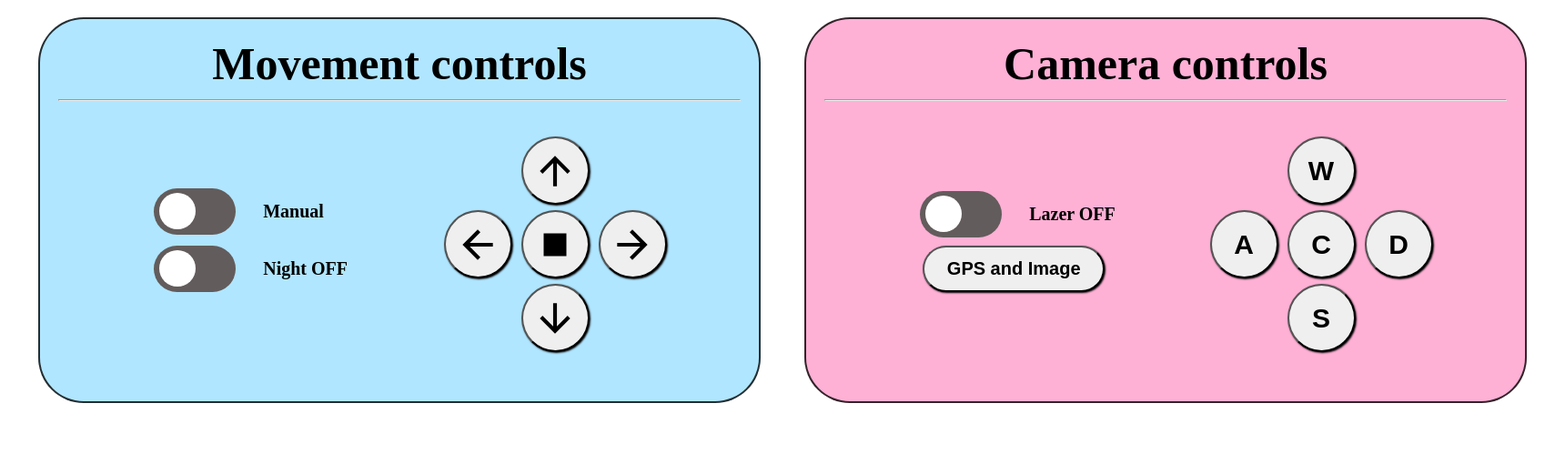
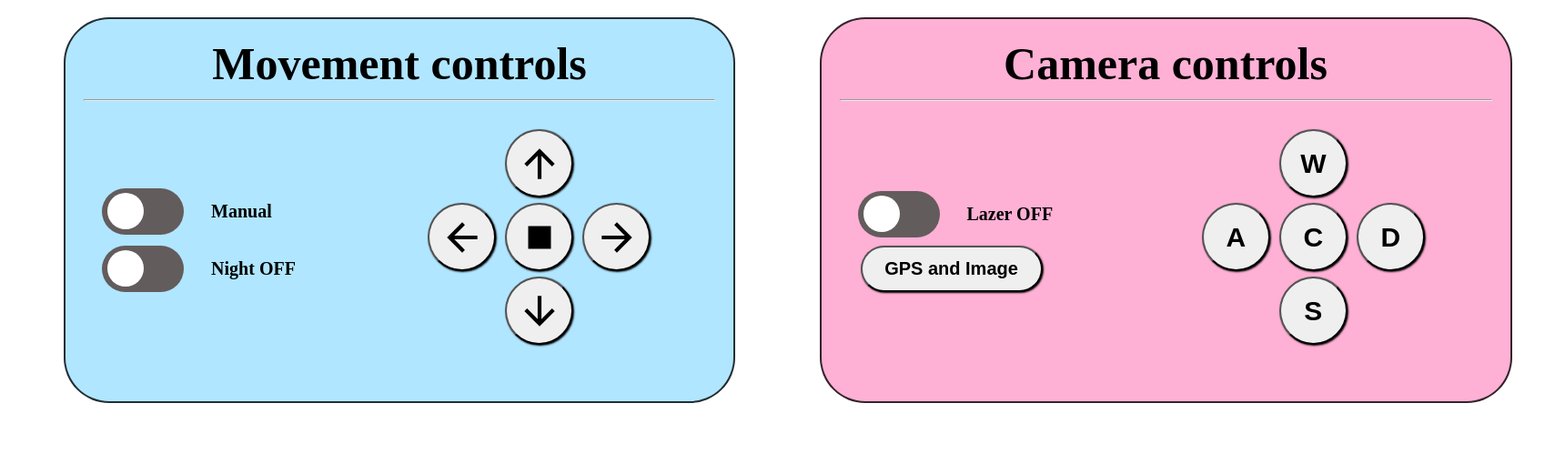
Before and after one commit to ronanbkr/ourtank, a Flask app: page /video_page in a window 1720 px wide. Shown: the part 616-1137 px from the top of the page at 91% size. Run offline with Flask 2, Linux system fonts and the light colour scheme; data that the repository does not hold is empty; parts of the project's set-up code (start-up, migrations or seed data) failed here and were passed over.

Commit message:
UI improvements

```diff
--- a/src/RaspberryPiRo_code/templates/index.html
+++ b/src/RaspberryPiRo_code/templates/index.html
@@ -1,5 +1,6 @@
 <html>
   <head>
+    <meta name="viewport" content="width=device-width, initial-scale=1.0">
     <title>Demonstration</title>
     <script src="https://ajax.googleapis.com/ajax/libs/jquery/3.4.1/jquery.min.js"></script>
     <style>
@@ -64,7 +65,7 @@
       }
 
       .switchContents {
-        padding-left: 20%;
+        /* padding-left: 5% */
         width: fit-content;
         display: flex;
         flex-direction: row;
@@ -138,7 +139,7 @@
 
       .control-item {
         vertical-align: middle;
-        width: 750px;
+        /* width: 6;  */
         height: 380px;
         position: relative;
         display: inline-block;
@@ -158,12 +159,13 @@
       .controller {
         justify-items: center;
         display: flex;
-        margin-left: -5%;
+
       }
 
       form {
+
         padding: 0 10px;
-        margin-top: 3%;
+        /* margin-top: 3%; */
       }
 
       img {
@@ -374,10 +376,19 @@
     //     })
     //    }, 500);
     //  }
+    function calculateHeight() {
+      const height = window.innerHeight|| document.documentElement.clientHeight||
+      document.body.clientHeight;
+    }
+
+    function calculateWidth() {
+      const width  = window.innerWidth || document.documentElement.clientWidth ||
+      document.body.clientWidth;
+    }
     </script>
 
   </head>
-  <body>
+  <body style="max-width: calculateWidth(); max-height: calculateHeight() ;">
 
     <div class="grid-container">
       <div class="grid-item" style="margin: 0% 5% 0% 5%">Day/Night Camera View
@@ -420,7 +431,7 @@
                   value='up' type = "button" name='Forward' onmouseup="stop(this.id)" onmousedown="choose(this.id, this.value)">
                     <img class="icon" src="/static/arrow_upward.svg">
                   </button>
-                  <br/>
+                  <div style="display: inline-block;">
                     <button id='ArrowLeft' class='control' value='left' type = "button" name='Left' onmouseup="stop(this.id)" onmousedown="choose(this.id, this.value)">
                       <img class="icon" src="/static/arrow_back.svg">
                     </button>
@@ -430,7 +441,7 @@
                     <button id='ArrowRight' class='control' value='right' type = "button" name='Right' onmouseup="stop(this.id)" onmousedown="choose(this.id, this.value)">
                       <img class="icon" src="/static/arrow_forward.svg">
                     </button>
-                    <br/>
+                  </div>
                     <button id='ArrowDown' class='control' value='down' type = "button" name='Reverse' onmouseup="stop(this.id)" onmousedown="choose(this.id, this.value)">
                       <img class="icon" src="/static/arrow_downward.svg">
                     </button>
@@ -469,7 +480,7 @@
                 value='w' type = "button" name='Forward' onmouseup="stop(this.id)" onmousedown="choose(this.id,this.value)">
                     <h4>W</h4>
                   </button>
-                <br/>
+                  <div style="display: inline-block;">
                     <button id='a' class='control' value='a' type = "button" name='Left' onmouseup="stop(this.id)" onmousedown="choose(this.id,this.value)">
                       <h4>A</h4>
                     </button>
@@ -479,7 +490,7 @@
                     <button id='d' class='control' value='d' type = "button" name='Right' onmouseup="stop(this.id)" onmousedown="choose(this.id,this.value)">
                       <h4>D</h4>
                     </button>
-                  <br/>
+                  </div>
                   <button id='s' class='control' value='s' type = "button" name='Reverse' onmouseup="stop(this.id)" onmousedown="choose(this.id,this.value)">
                     <h4>S</h4>
                   </button>
```
Lines whose indentation alone changed are shown as unchanged.
